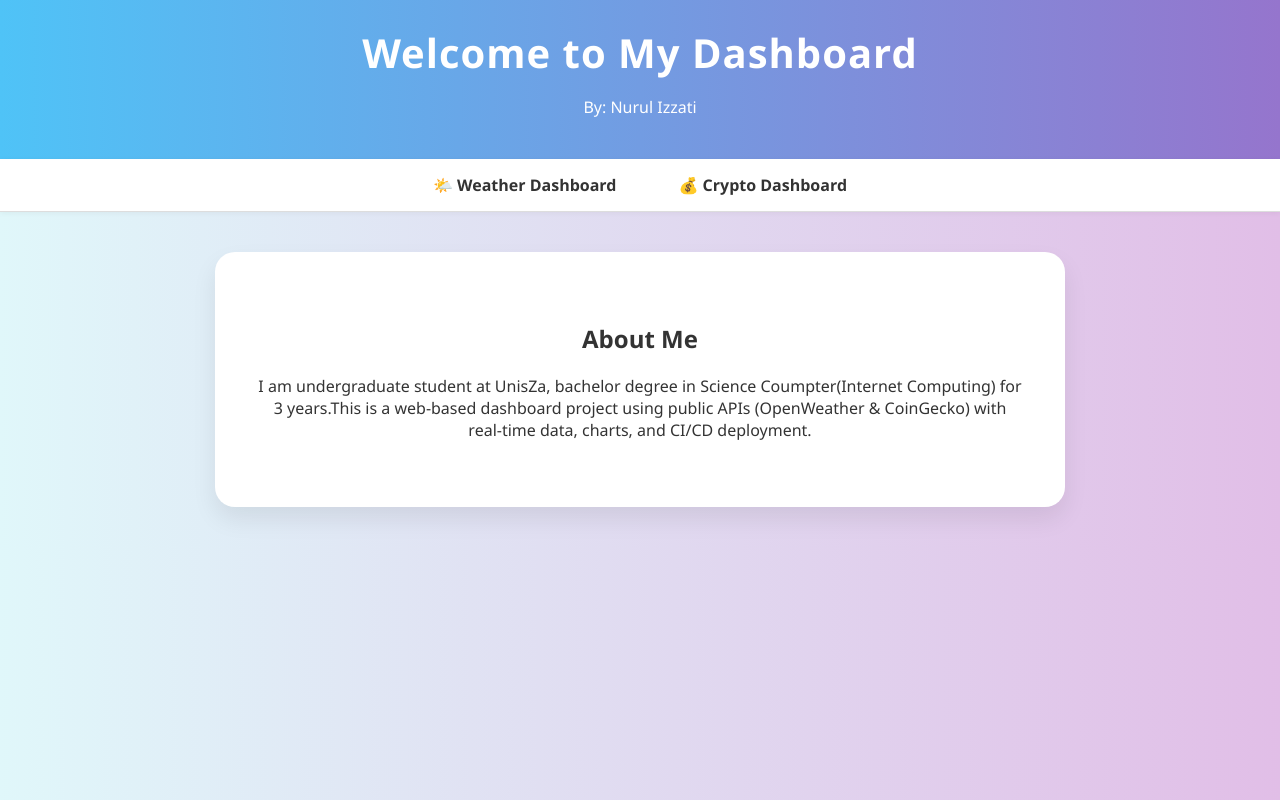
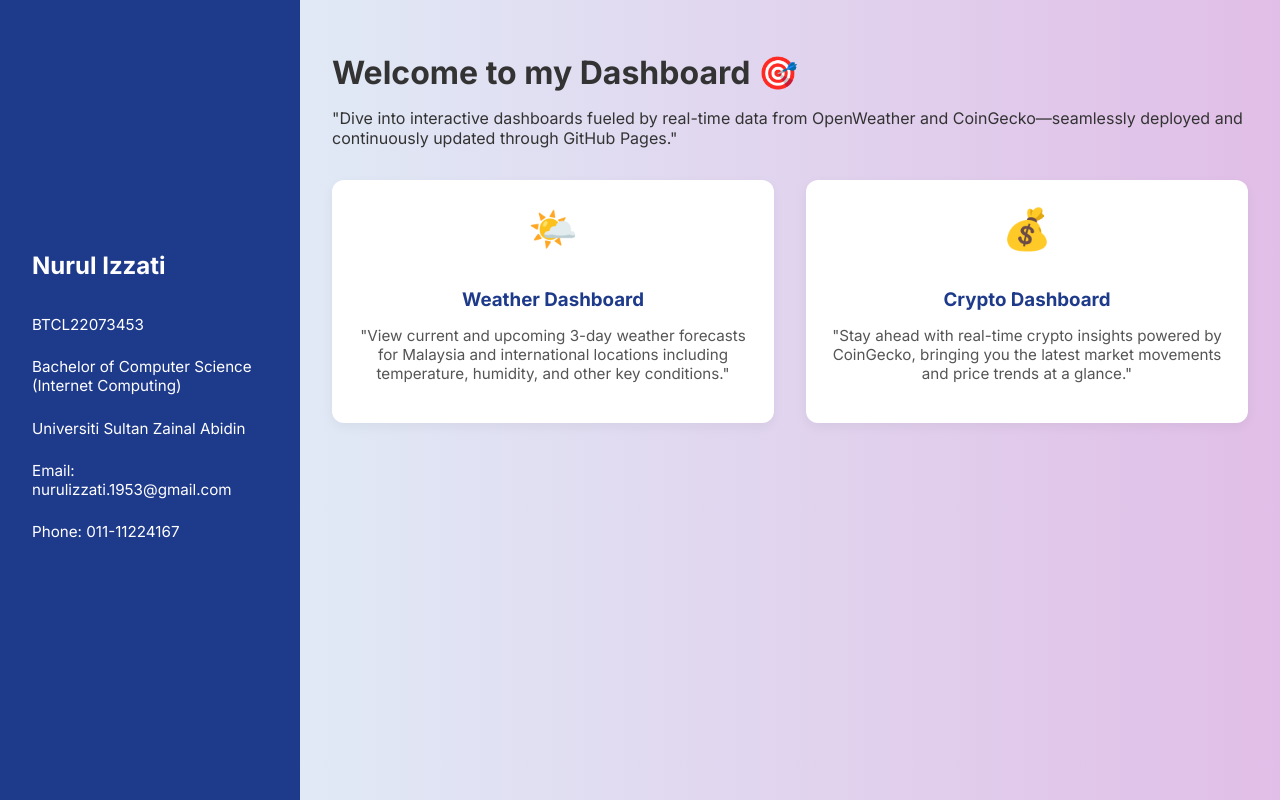
Before and after one commit to izzati073453/dashboard-project, a plain HTML site: page index.html in a window 1280 px wide. Drawn offline with Linux system fonts and the light colour scheme.

Commit message:
main page updated

```diff
--- a/index.html
+++ b/index.html
@@ -1,26 +1,138 @@
-<!-- index.html -->
 <!DOCTYPE html>
 <html lang="en">
 <head>
-  <meta charset="UTF-8">
-  <meta name="viewport" content="width=device-width, initial-scale=1">
+  <meta charset="UTF-8" />
+  <meta name="viewport" content="width=device-width, initial-scale=1" />
   <title>Dashboard Home</title>
-  <link rel="stylesheet" href="css/style.css">
+  <link rel="stylesheet" href="css/style.css" />
+
+  <!-- Optional: Google Fonts + Icons -->
+  <link href="https://fonts.googleapis.com/css2?family=Inter:wght@400;700&display=swap" rel="stylesheet" />
+  <style>
+    body {
+      font-family: 'Inter', sans-serif;
+      margin: 0;
+      padding: 0;
+      display: flex;
+      min-height: 100vh;
+      background-color: #f8f9fc;
+    }
+
+    .sidebar {
+      background-color: #1e3a8a;
+      color: white;
+      padding: 2rem;
+      width: 300px;
+      flex-shrink: 0;
+      display: flex;
+      flex-direction: column;
+      justify-content: center;
+    }
+
+    .sidebar h2 {
+      margin-top: 0;
+      font-size: 1.5rem;
+    }
+
+    .sidebar p {
+      margin-bottom: 0.5rem;
+      font-size: 0.95rem;
+    }
+
+    .main-content {
+      flex: 1;
+      padding: 2rem;
+    }
+
+    .main-content h1 {
+      font-size: 2rem;
+      margin-bottom: 1rem;
+    }
+
+    .dashboard-grid {
+      display: grid;
+      grid-template-columns: repeat(auto-fit, minmax(250px, 1fr));
+      gap: 2rem;
+      margin-top: 2rem;
+    }
+
+    .dashboard-card {
+      background: white;
+      border-radius: 12px;
+      box-shadow: 0 4px 12px rgba(0, 0, 0, 0.05);
+      padding: 1.5rem;
+      text-align: center;
+      transition: transform 0.3s ease;
+    }
+
+    .dashboard-card:hover {
+      transform: translateY(-5px);
+    }
+
+    .dashboard-card h3 {
+      margin-bottom: 0.5rem;
+      color: #1e3a8a;
+    }
+
+    .dashboard-card p {
+      font-size: 0.95rem;
+      color: #555;
+    }
+
+    .dashboard-card a {
+      text-decoration: none;
+      color: inherit;
+    }
+
+    .dashboard-icon {
+      font-size: 2.5rem;
+      margin-bottom: 1rem;
+      display: inline-block;
+    }
+
+    @media (max-width: 768px) {
+      body {
+        flex-direction: column;
+      }
+
+      .sidebar {
+        width: 100%;
+        text-align: center;
+      }
+    }
+  </style>
 </head>
 <body>
-  <header>
-    <h1>Welcome to My Dashboard</h1>
-    <p>By: Nurul Izzati</p>
-  </header>
-  <nav>
-    <ul>
-      <li><a href="weather.html">🌤️ Weather Dashboard</a></li>
-      <li><a href="crypto.html">💰 Crypto Dashboard</a></li>
-    </ul>
-  </nav>
-  <main>
-    <h2>About Me</h2>
-    <p>I am undergraduate student at UnisZa, bachelor degree in Science Coumpter(Internet Computing) for 3 years.This is a web-based dashboard project using public APIs (OpenWeather & CoinGecko) with real-time data, charts, and CI/CD deployment.</p>
-  </main>
+  <div class="sidebar">
+    <h2>Nurul Izzati</h2>
+    <p>BTCL22073453</p>
+    <p>Bachelor of Computer Science (Internet Computing)</p>
+    <p>Universiti Sultan Zainal Abidin</p>
+    <p>Email: nurulizzati.1953@gmail.com</p>
+    <p>Phone: 011-11224167</p>
+  </div>
+
+  <div class="main-content">
+    <h1>Welcome to my Dashboard 🎯</h1>
+    <p>"Dive into interactive dashboards fueled by real-time data from OpenWeather and CoinGecko—seamlessly deployed and continuously updated through GitHub Pages."</p>
+
+    <div class="dashboard-grid">
+      <div class="dashboard-card">
+        <a href="weather.html">
+          <div class="dashboard-icon">🌤️</div>
+          <h3>Weather Dashboard</h3>
+          <p>"View current and upcoming 3-day weather forecasts for Malaysia and international locations including temperature, humidity, and other key conditions."</p>
+        </a>
+      </div>
+
+      <div class="dashboard-card">
+        <a href="crypto.html">
+          <div class="dashboard-icon">💰</div>
+          <h3>Crypto Dashboard</h3>
+          <p>"Stay ahead with real-time crypto insights powered by CoinGecko, bringing you the latest market movements and price trends at a glance."</p>
+        </a>
+      </div>
+    </div>
+  </div>
 </body>
 </html>
```
